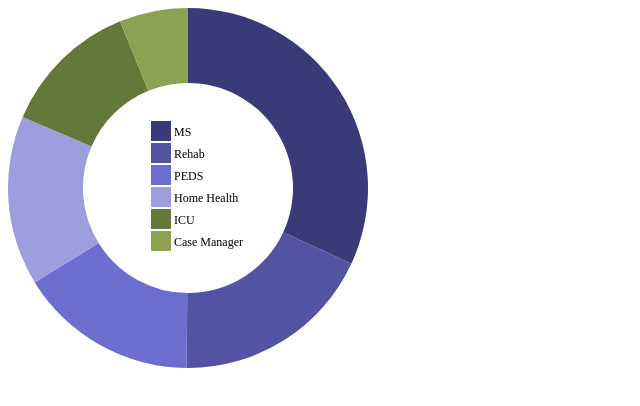
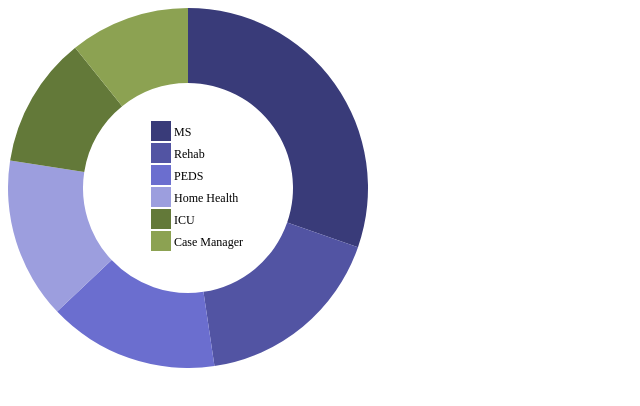
Before and after one commit to earora4498/d3, a plain HTML site: page d3-2/newtest.html in a window 1280 px wide. Shown: the whole page, without its empty margins (0-640 px from the left). Drawn offline with Linux system fonts and the light colour scheme; files whose address does not match are found by name.

Commit message:
Update and rename newtest.html to d3-2/newtest.html

```diff
--- a/newtest.html
+++ b/d3-2/newtest.html
@@ -65,7 +65,7 @@ function makePie() {
   {label: 'PEDS', count: peds},
   {label: 'Home Health', count: home},
   {label: 'ICU', count: icu},
-  {label: 'Case Manager', count:131}
+  {label: 'Case Manager', count:man}
   ];
 
 
```
